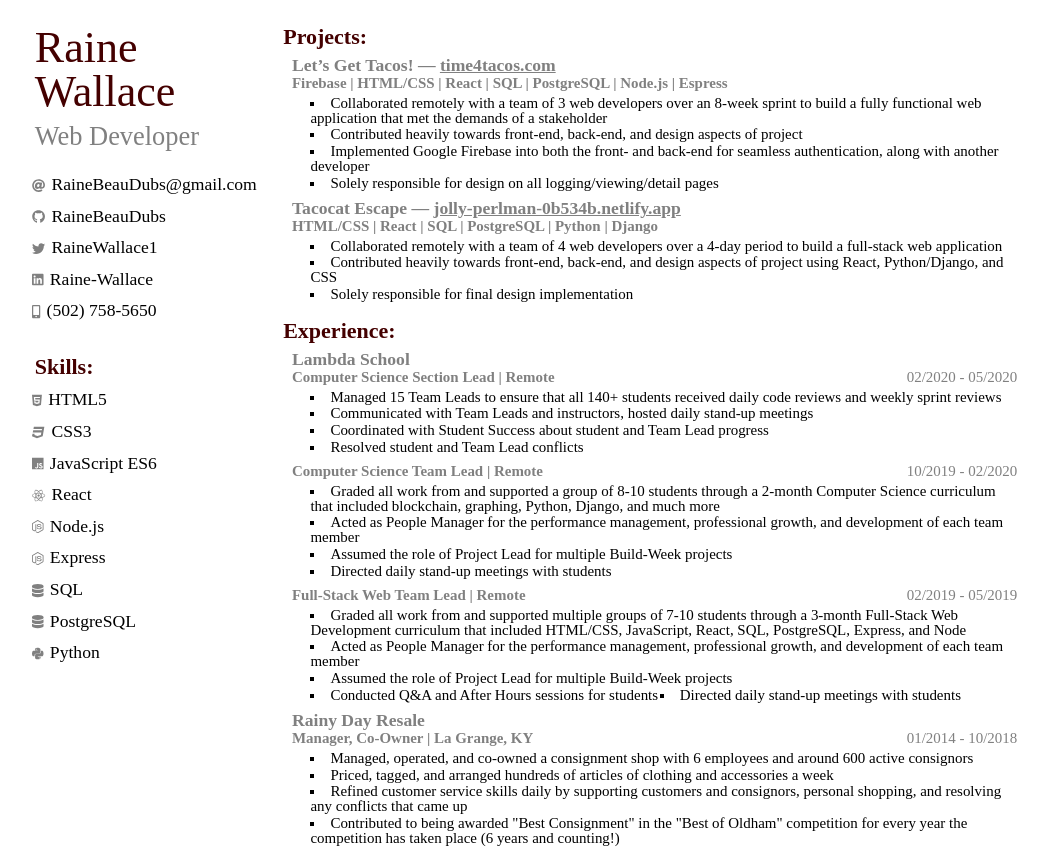
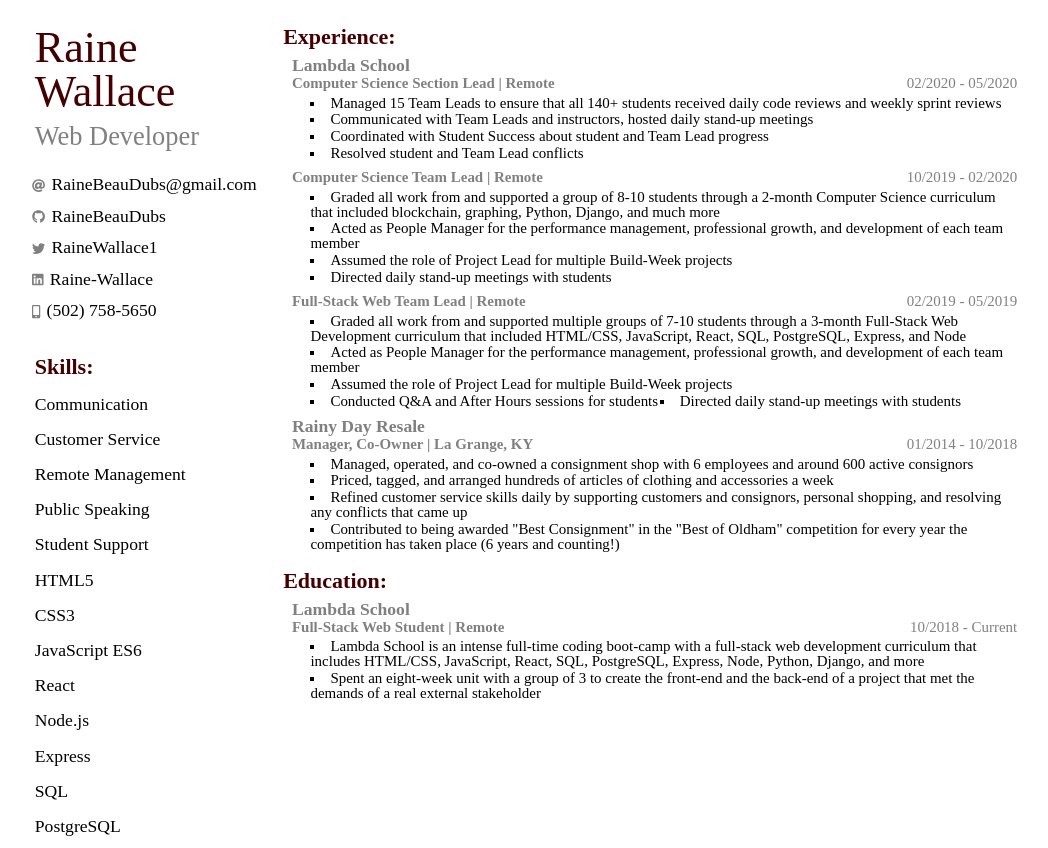
Before and after one commit to RaineBeauDubs/MyResume, a React (Create React App) app in the folder resume/: page / in a window 1280 px wide. Shown: the top 848 px of the page, without its empty margins (114-1162 px from the left). Built offline with nearby package versions, Linux system fonts and the light colour scheme.

Commit message:
added alt skills section

```diff
--- a/resume/src/App.js
+++ b/resume/src/App.js
@@ -1,6 +1,7 @@
 import React from 'react';
 import Header from './components/Header';
 import Skills from './components/Skills';
+import SkillsAlt from './components/SkillsAlt';
 import Projects from './components/Projects';
 import Experience from './components/Experience';
 import Education from './components/Education';
@@ -22,10 +23,10 @@
     <Container className="App">
       <div>
         <Header />
-        <Skills />
+        <SkillsAlt />
       </div>
       <div>
-        <Projects />
+        {/* <Projects /> */}
         <Experience />
         <Education />
       </div>
--- /dev/null
+++ b/resume/src/components/SkillsAlt.js
@@ -0,0 +1,43 @@
+import React from 'react';
+import styled from 'styled-components';
+
+const SkillsTitle = styled.h2`
+  text-aSlign: left;
+  font-weight: bold;
+  font-size: 2.5rem;
+  margin: 1rem
+  color: rgb(68, 0, 0);
+`;
+
+
+const Skill = styled.h2`
+  font-size: 2rem;
+  margin: 2rem 1rem
+`;
+
+const SkillsAlt = () => {
+  return (
+    <div>
+      <SkillsTitle>Skills:</SkillsTitle>
+      <ul>
+        <Skill>Communication</Skill>
+        <Skill>Customer Service</Skill>
+        <Skill>Remote Management</Skill>
+        <Skill>Public Speaking</Skill>
+        <Skill>Student Support</Skill>
+        <Skill>HTML5</Skill>
+        <Skill>CSS3</Skill>
+        <Skill>JavaScript ES6</Skill>
+        <Skill>React</Skill>
+        <Skill>Node.js</Skill>
+        <Skill>Express</Skill>
+        <Skill>SQL</Skill>
+        <Skill>PostgreSQL</Skill>
+        <Skill>Python</Skill>
+      </ul>
+
+    </div>
+  )
+}
+
+export default SkillsAlt;
```
